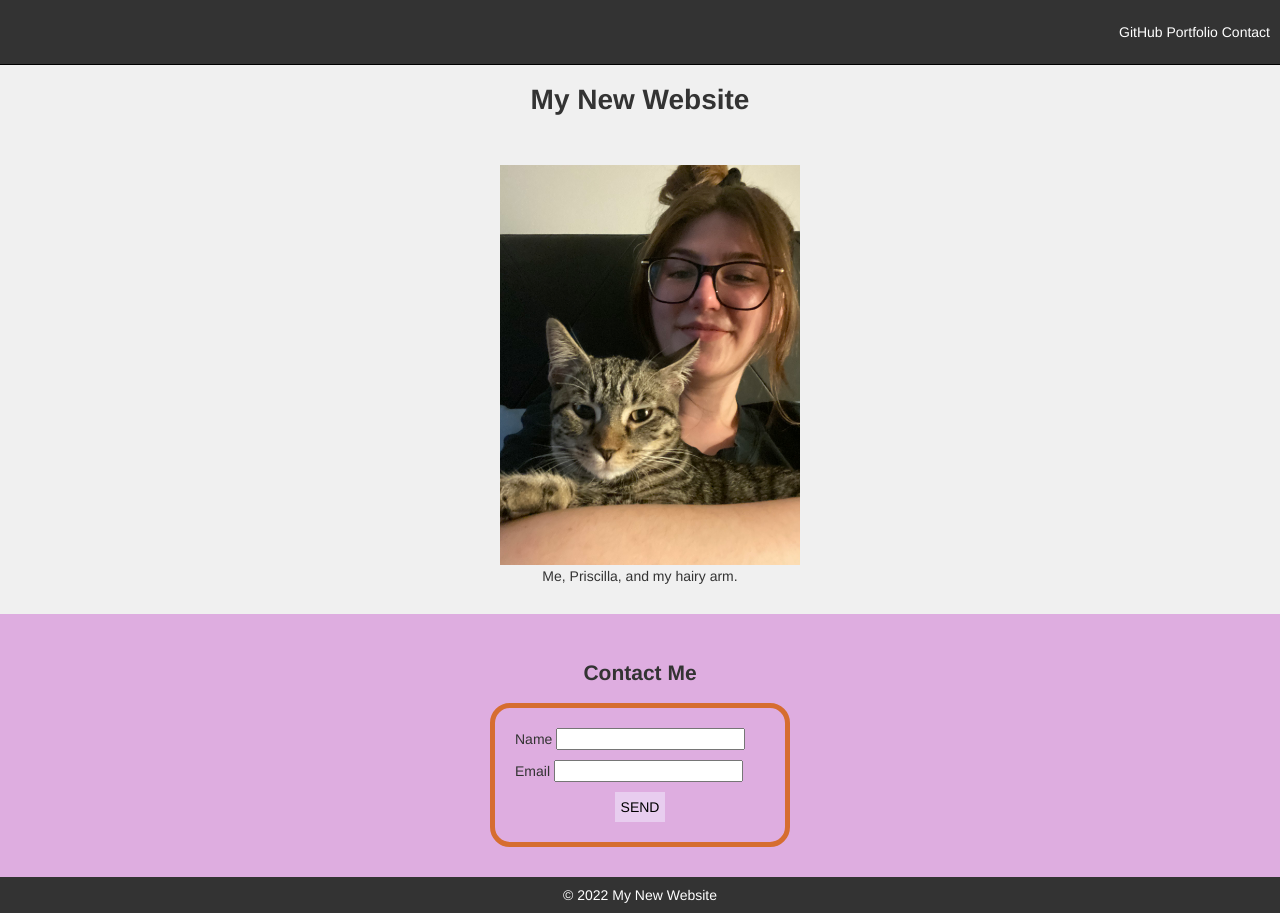
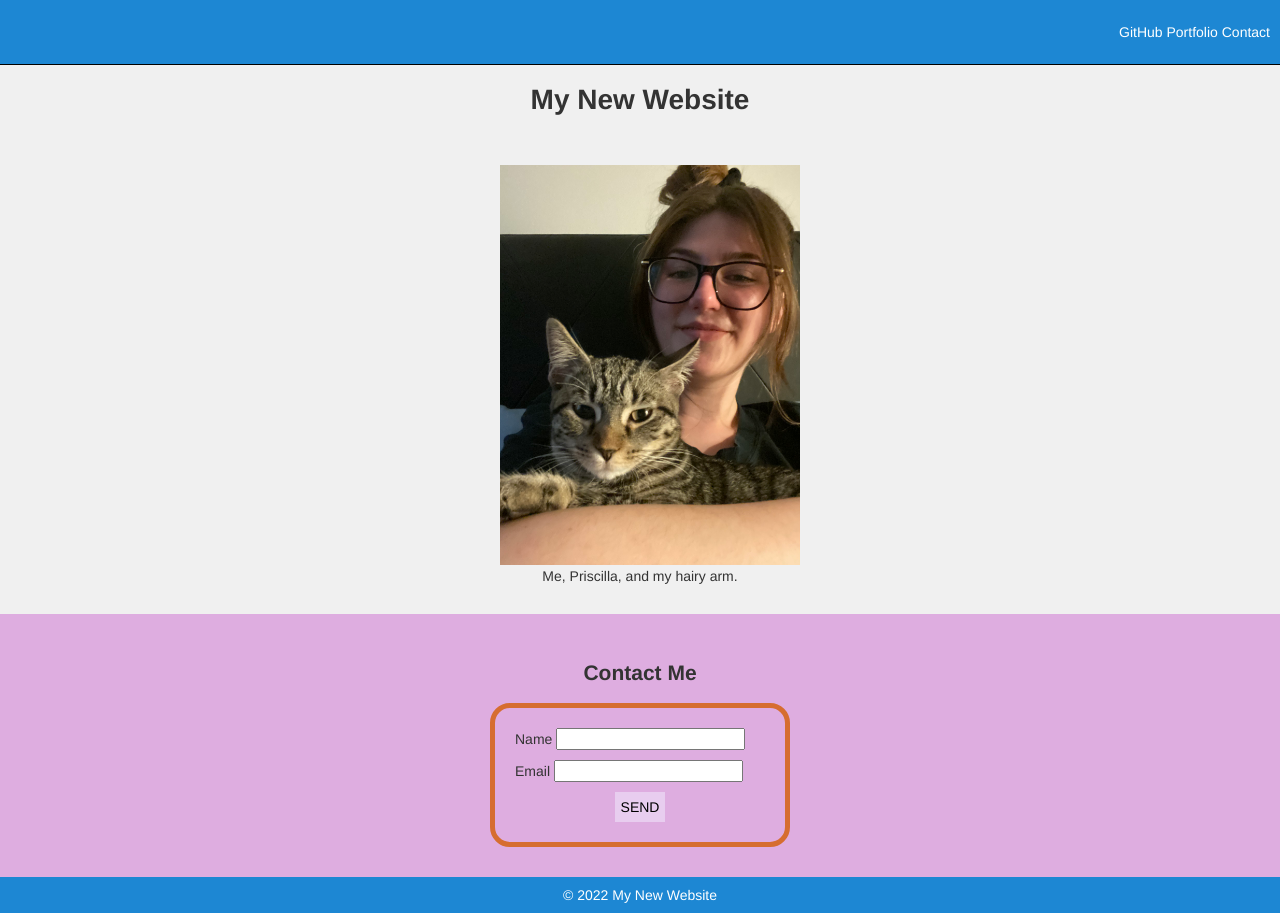
Before and after one commit to EllieWalsch/HTML-practice, a website built with Vite: page index.html in a window 1280 px wide. Built offline with nearby package versions, Linux system fonts and the light colour scheme.

Commit message:
Update nav&footer colors to be pretty
It's still ugly

```diff
--- a/src/style.css
+++ b/src/style.css
@@ -6,7 +6,7 @@ body {
 }
 
 nav {
-  background-color:#333;
+  background-color:rgb(29 135 211);
   border-bottom: 1px solid #000;
   color: #fff;
   padding: 10px;
@@ -67,7 +67,7 @@ button {
 }
 
 footer {
-  background-color: #333;
+  background-color: rgb(29 135 211);
   color: #fff;
   padding: 10px;
 }
```
